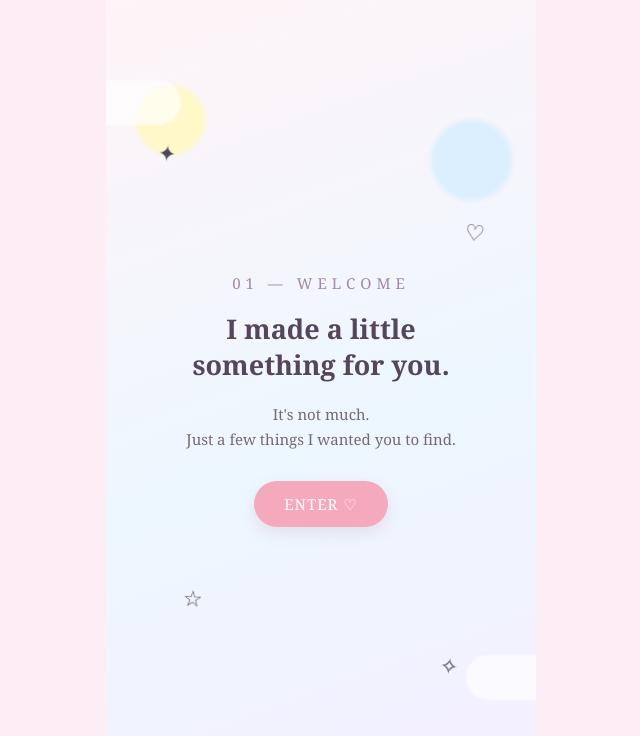
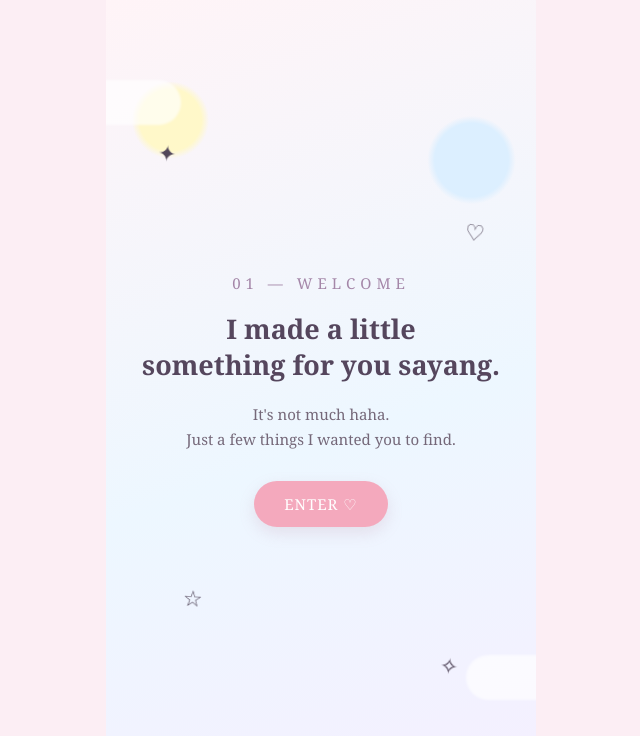
Before and after one commit to razeboy-tech/02-I-MADE-THIS-FOR-YOU, a plain HTML site: page index.html in a window 1280 px wide. Both pictures are taken after a click on the button "OPEN ♡". Shown: the whole page, without its empty margins (319-959 px from the left). Drawn offline with Linux system fonts and the light colour scheme.

Commit message:
Update index.html

```diff
--- a/index.html
+++ b/index.html
@@ -241,7 +241,7 @@
       <div class="divider"></div>
 
       <div class="from">
-        BRIAN → JEAN
+        BRIAN to JEAN
       </div>
 
       <div class="date">
@@ -265,11 +265,11 @@
 
       <h2 class="welcome-title">
         I made a little<br>
-        something for you.
+        something for you sayang.
       </h2>
 
       <p class="welcome-text">
-        It's not much.<br>
+        It's not much haha.<br>
         Just a few things I wanted you to find.
       </p>
 
```
